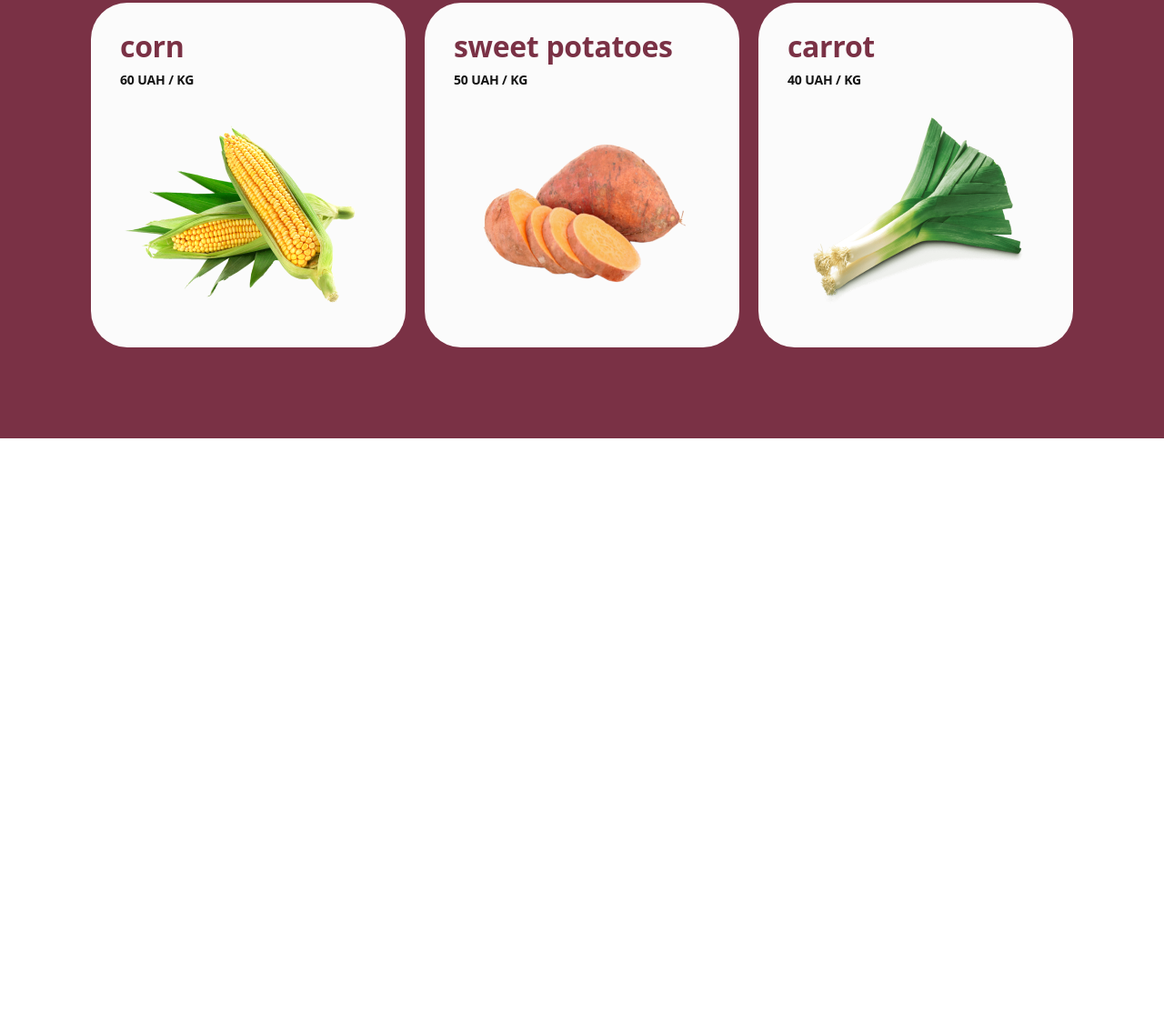
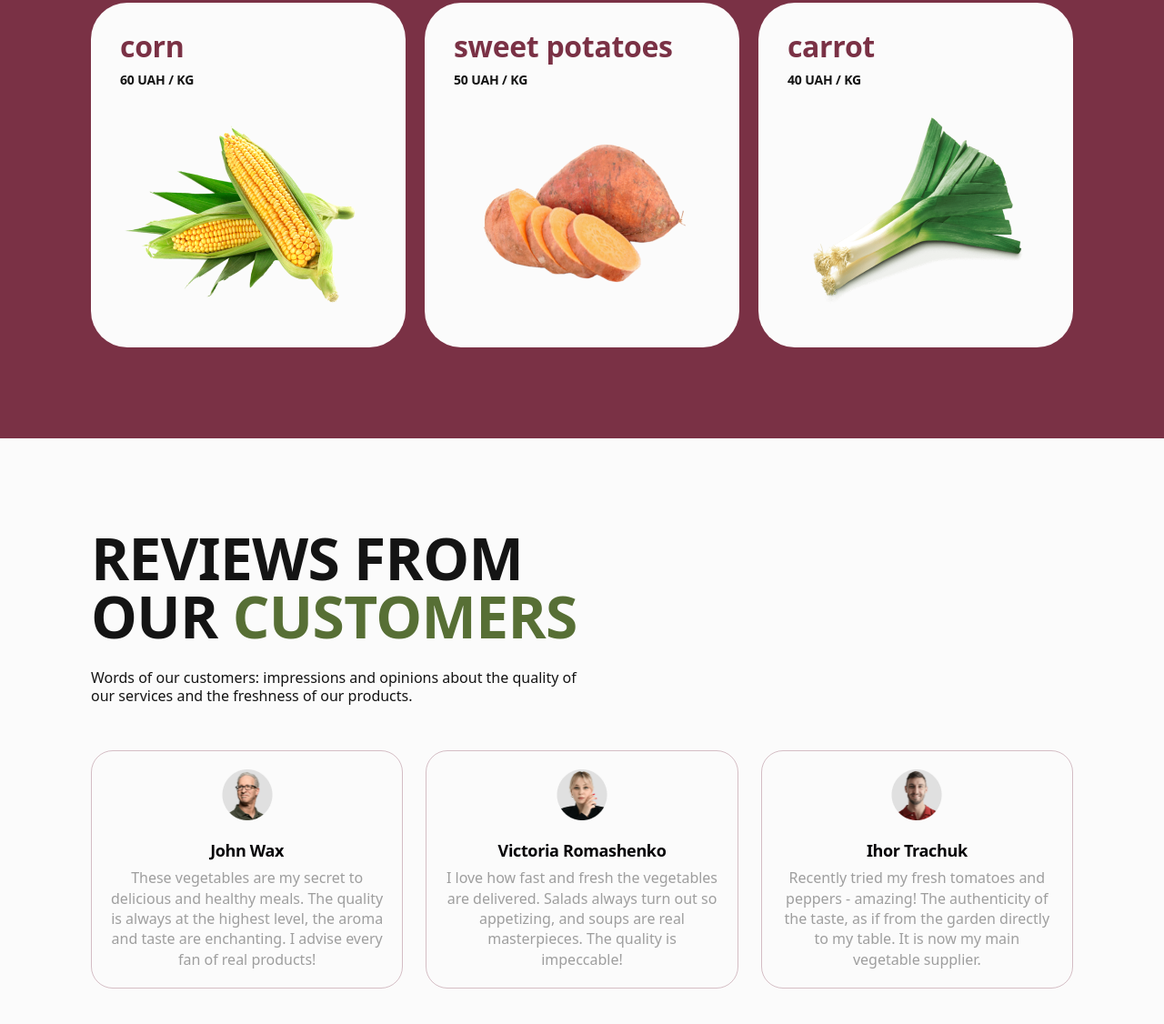
Before and after one commit to SoniaKol/Green-Harvest, a plain HTML site: page index.html in a window 1280 px wide. Shown: the part 2835-3961 px from the top of the page at 91% size. Before the commit the page ends 3317 px from the top, so only its background shows below. Drawn offline with nearby package versions, Linux system fonts and the light colour scheme.

Commit message:
made review section

```diff
--- a/css/style.css
+++ b/css/style.css
@@ -372,19 +372,18 @@ button {
 }
 .hero-title {
   font-weight: 600;
-  font-size: 38px;
+  font-size: 48px;
   line-height: 1;
   letter-spacing: -0.01em;
   text-transform: uppercase;
   color: #fbfbfb;
 
   margin-bottom: 20px;
-  /* min-width: 320px; */
 }
 .hero-text {
   font-weight: 500;
   font-size: 14px;
-  line-height: 1.28571;
+  line-height: 1.3;
   color: #fbfbfb;
 }
 .hero-img-container {
@@ -399,12 +398,6 @@ button {
   background-size: cover;
   background-repeat: no-repeat;
   background-position: center center;
-}
-
-@media screen and (min-width: 375px) {
-  .hero-title {
-    font-size: 48px;
-  }
 }
 
 @media screen and (min-resolution: 192dpi) {
@@ -821,3 +814,132 @@ button {
     margin-bottom: 10px;
   }
 }
+
+/* review */
+
+.review {
+  padding-top: 80px;
+  padding-bottom: 80px;
+  background-color: #fbfbfb;
+}
+
+.review-text-container {
+  margin-bottom: 40px;
+}
+
+.review-title {
+  font-weight: 600;
+  font-size: 48px;
+  line-height: 1;
+  letter-spacing: -0.01em;
+  text-transform: uppercase;
+  color: #141414;
+  margin-bottom: 20px;
+}
+
+.review-title span {
+  color: #576f35;
+}
+
+.review-text {
+  font-weight: 500;
+  font-size: 14px;
+  line-height: 1.28571;
+  color: #141414;
+}
+.review-list {
+  display: flex;
+}
+.review-item {
+  border: 1px solid rgba(122, 49, 69, 0.3);
+  border-radius: 24px;
+  padding: 20px 16px 38px 16px;
+
+  display: flex;
+  flex-direction: column;
+  justify-content: center;
+  align-items: center;
+}
+
+.review-item:nth-child(n + 2) {
+  display: none;
+}
+.review-item-img {
+  margin-bottom: 24px;
+  width: 56px;
+  height: 56px;
+}
+.review-item-subtitle {
+  font-weight: 600;
+  font-size: 16px;
+  line-height: 1.25;
+  letter-spacing: -0.02em;
+  text-align: center;
+  color: #040306;
+  margin-bottom: 8px;
+}
+.review-item-text {
+  font-weight: 500;
+  font-size: 14px;
+  line-height: 1.28571;
+  text-align: center;
+  color: rgba(4, 3, 6, 0.4);
+}
+
+@media screen and (min-width: 768px) {
+  .review {
+    padding-top: 100px;
+    padding-bottom: 100px;
+  }
+
+  .review-text-container {
+    margin-bottom: 50px;
+    max-width: 553px;
+  }
+
+  .review-title {
+    font-size: 64px;
+    margin-bottom: 25px;
+  }
+
+  .review-text {
+    font-size: 16px;
+    line-height: 1.25;
+  }
+  .review-list {
+    display: flex;
+    gap: 18px;
+  }
+  .review-item {
+    padding: 20px;
+    width: calc((100% - 18px) / 2);
+  }
+
+  .review-item:nth-child(2) {
+    display: flex;
+  }
+
+  .review-item-subtitle {
+    font-size: 18px;
+    line-height: 1.1;
+  }
+  .review-item-text {
+    font-size: 16px;
+    line-height: 1.4;
+    color: rgba(20, 20, 20, 0.4);
+  }
+}
+
+@media screen and (min-width: 1280px) {
+  .review-item:nth-child(3) {
+    display: flex;
+  }
+
+  .review-list {
+    gap: 25px;
+  }
+
+  .review-item {
+    width: calc((100% - 25px * 2) / 3);
+  }
+}
--- a/index.html
+++ b/index.html
@@ -206,31 +206,63 @@
           </ul>
         </div>
       </section>
-      <!-- <section class="review">
+      <section class="review">
         <div class="container">
-          <div class="review-wrap">
-            <h2 class="review-title"></h2>
-            <p class="review-text"></p>
+          <div class="review-text-container">
+            <h2 class="review-title">
+              reviews from our <span>customers</span>
+            </h2>
+            <p class="review-text">
+              Words of our customers: impressions and opinions about the quality
+              of our services and the freshness of our products.
+            </p>
+          </div>
           <ul class="review-list">
             <li class="review-item">
-                <img src="" alt="" class="review-item-img" />
-                <h3 class="review-item-subtitle"></h3>
-                <p class="review-item-text"></p>
+              <img
+                srcset="./images/john.png 1x, ./images/john@2x.png 2x"
+                src="./images/john.png"
+                alt=""
+                class="review-item-img"
+              />
+              <h3 class="review-item-subtitle">John Wax</h3>
+              <p class="review-item-text">
+                These vegetables are my secret to delicious and healthy meals.
+                The quality is always at the highest level, the aroma and taste
+                are enchanting. I advise every fan of real products!
+              </p>
             </li>
             <li class="review-item">
-                <img src="" alt="" class="review-item-img" />
-                <h3 class="review-item-subtitle"></h3>
-                <p class="review-item-text"></p>
+              <img
+                srcset="./images/victoria.png 1x, ./images/victoria@2x.png 2x"
+                src="./images/victoria.png"
+                alt=""
+                class="review-item-img"
+              />
+              <h3 class="review-item-subtitle">Victoria Romashenko</h3>
+              <p class="review-item-text">
+                I love how fast and fresh the vegetables are delivered. Salads
+                always turn out so appetizing, and soups are real masterpieces.
+                The quality is impeccable!
+              </p>
             </li>
             <li class="review-item">
-                <img src="" alt="" class="review-item-img" />
-                <h3 class="review-item-subtitle"></h3>
-                <p class="review-item-text"></p>
+              <img
+                srcset="./images/ihor.png 1x, ./images/ihor@2x.png 2x"
+                src="./images/ihor.png"
+                alt=""
+                class="review-item-img"
+              />
+              <h3 class="review-item-subtitle">Ihor Trachuk</h3>
+              <p class="review-item-text">
+                Recently tried my fresh tomatoes and peppers - amazing! The
+                authenticity of the taste, as if from the garden directly to my
+                table. It is now my main vegetable supplier.
+              </p>
             </li>
           </ul>
         </div>
-        </div>
-      </section> -->
+      </section>
     </main>
 
     <footer></footer>
```
Also changed, not shown: images/ihor.png (added), images/ihor@2x.png (added), images/john.png (added), images/john@2x.png (added), images/victoria.png (added), images/victoria@2x.png (added). Lines whose indentation alone changed are shown as unchanged.
